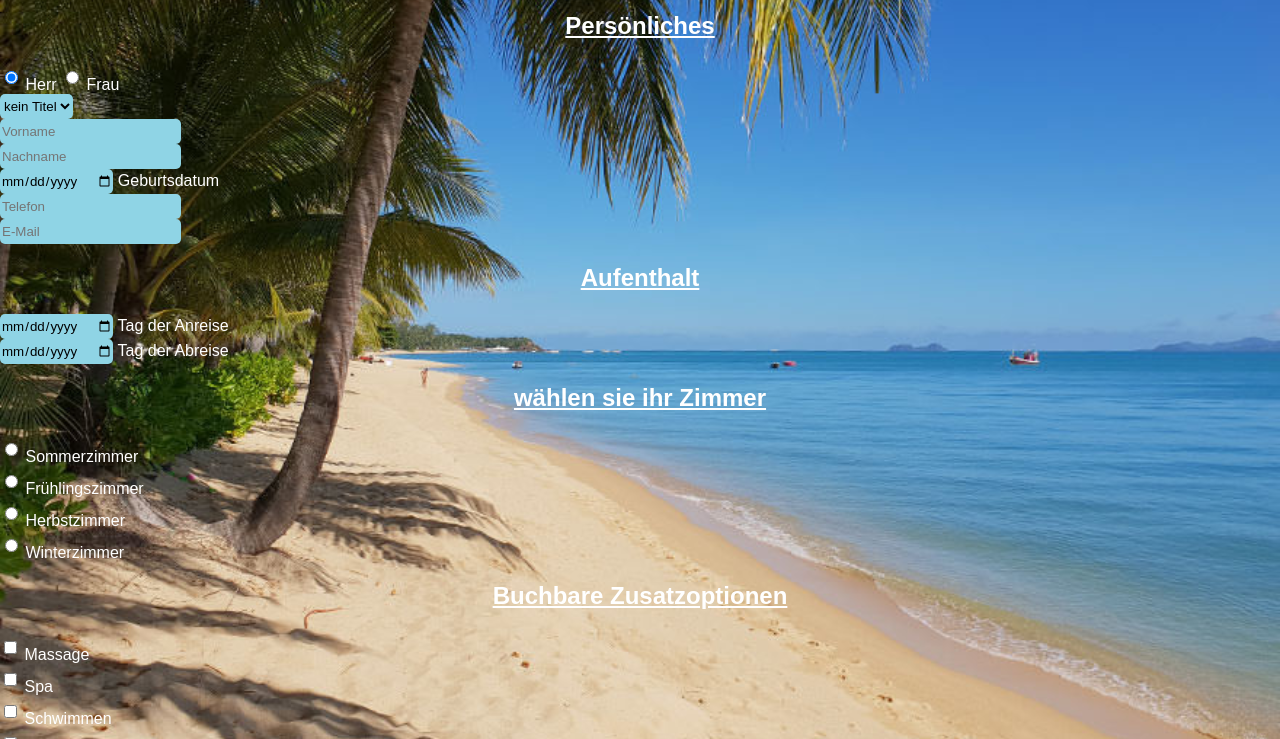
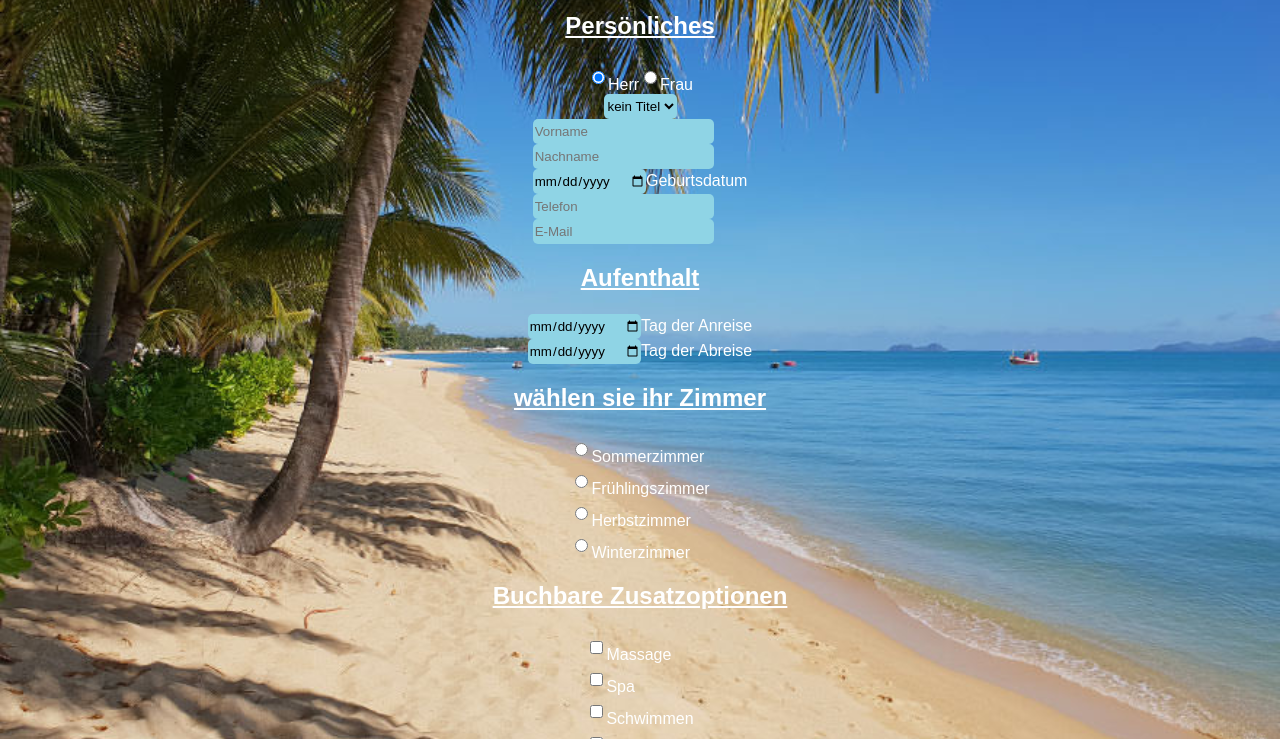
Before and after one commit to CODERS-BAY/web-formulare-mikewagner1203, a plain HTML site: page HTML Übung 5/index.html in a window 1280 px wide. Shown: the part 58-797 px from the top of the page. Drawn offline with Linux system fonts and the light colour scheme.

Commit message:
Zweite Version der Buchungsseite

```diff
--- a/HTML Übung 5/css/style.css
+++ b/HTML Übung 5/css/style.css
@@ -39,5 +39,9 @@ button, input, select {
     border-radius: 5px;
     box-shadow: 1px, 1px, 5px #777;
     height: 25px;
-    margin: 10px, 10px;
 }
+
+.date, .center, .input, .titel, .radio  {
+    display: table;
+    margin: 0 auto;
+}
```
